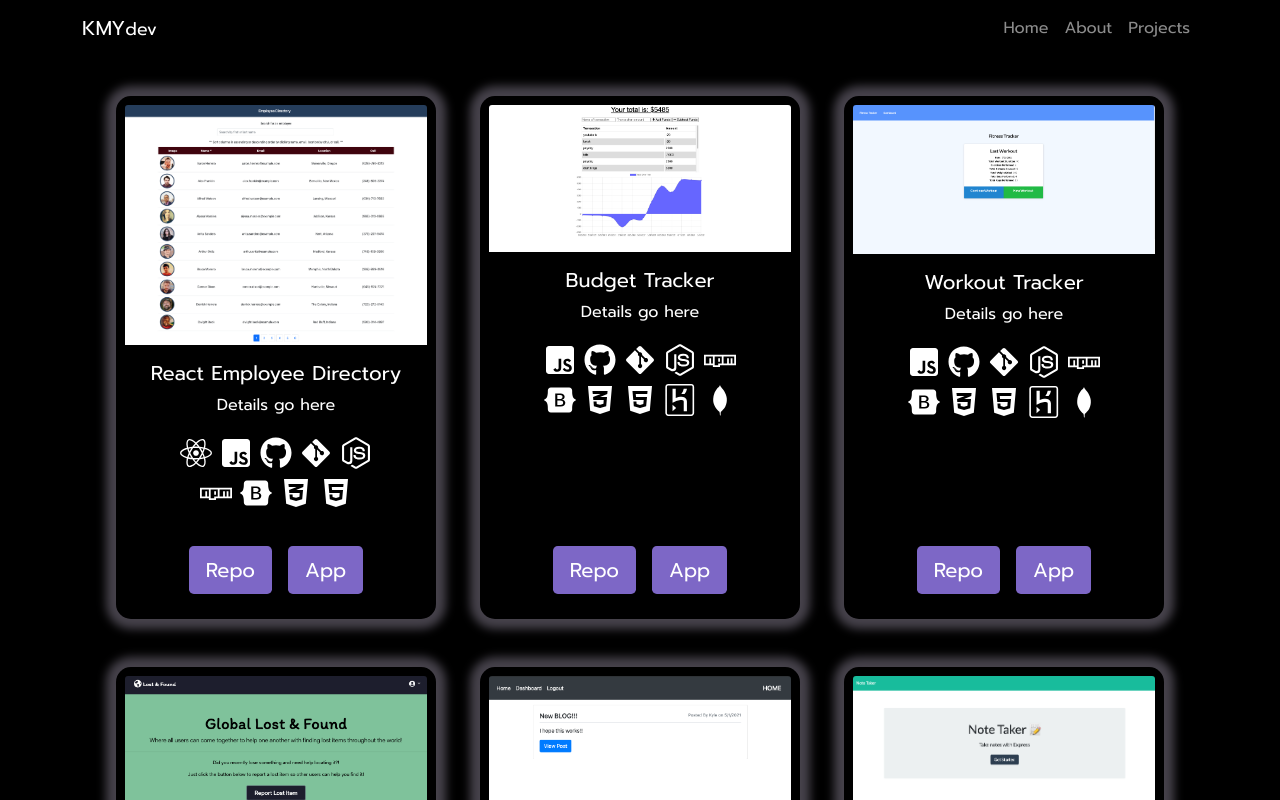
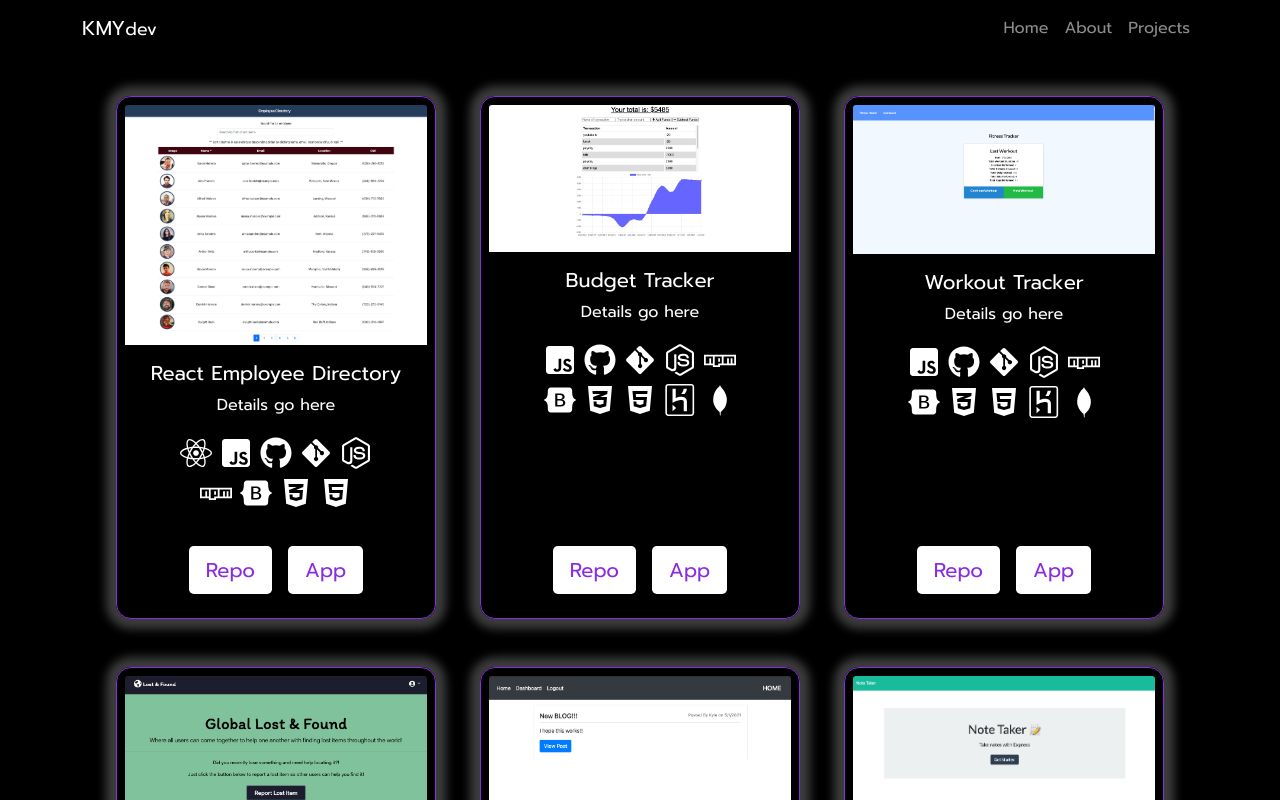
Before and after one commit to Youngin9210/kmydev-react-portfolio, a React (Create React App) app: page /projects in a window 1280 px wide. Shown: the top 800 px of the page. Built offline with nearby package versions, Linux system fonts and the light colour scheme.

Commit message:
styling cards

```diff
--- a/src/pages/Projects/assets/style/index.css
+++ b/src/pages/Projects/assets/style/index.css
@@ -1,25 +1,27 @@
 .projectCard {
-  -webkit-box-shadow: 0px 0px 10px 10px #958ea077;
-          box-shadow: 0px 0px 10px 10px #958ea077;
+  border: 1px solid #8a2be2;
+  -webkit-box-shadow: 0px 0px 10px 10px #ffffff3d;
+          box-shadow: 0px 0px 10px 10px #ffffff3d;
   -webkit-transition: all 0.25s ease-out;
   transition: all 0.25s ease-out;
   border-radius: 15px;
 }
 
 .projectCard .projectLink {
-  background: #7d67c6;
-  color: white;
+  background: white;
+  color: #8a2be2;
 }
 
 .projectCard:hover {
   -webkit-box-shadow: 0px 0px 15px 15px #41188dbb;
           box-shadow: 0px 0px 15px 15px #41188dbb;
+  border: 1px solid white;
   -webkit-transition: all 0.25s ease-in;
   transition: all 0.25s ease-in;
 }
 
 .projectCard:hover .projectLink:hover {
-  background: #41188de8;
+  background: #8a2be2;
   color: white;
 }
 /*# sourceMappingURL=index.css.map */
--- a/src/pages/Projects/assets/style/index.scss
+++ b/src/pages/Projects/assets/style/index.scss
@@ -1,19 +1,21 @@
 .projectCard {
 	// border: 1px solid white;
-	box-shadow: 0px 0px 10px 10px #958ea077;
+	border: 1px solid #8a2be2;
+	box-shadow: 0px 0px 10px 10px #ffffff3d;
 	transition: all 0.25s ease-out;
 	border-radius: 15px;
 	.projectLink {
-		background: #7d67c6;
-		color: white;
+		background: white;
+		color: #8a2be2;
 	}
 }
 
 .projectCard:hover {
 	box-shadow: 0px 0px 15px 15px #41188dbb;
+	border: 1px solid white;
 	transition: all 0.25s ease-in;
 	.projectLink:hover {
-		background: #41188de8;
+		background: #8a2be2;
 		color: white;
 	}
 }
```
Also changed, not shown: 1 other file (tests, documents, lock files or other folders).
